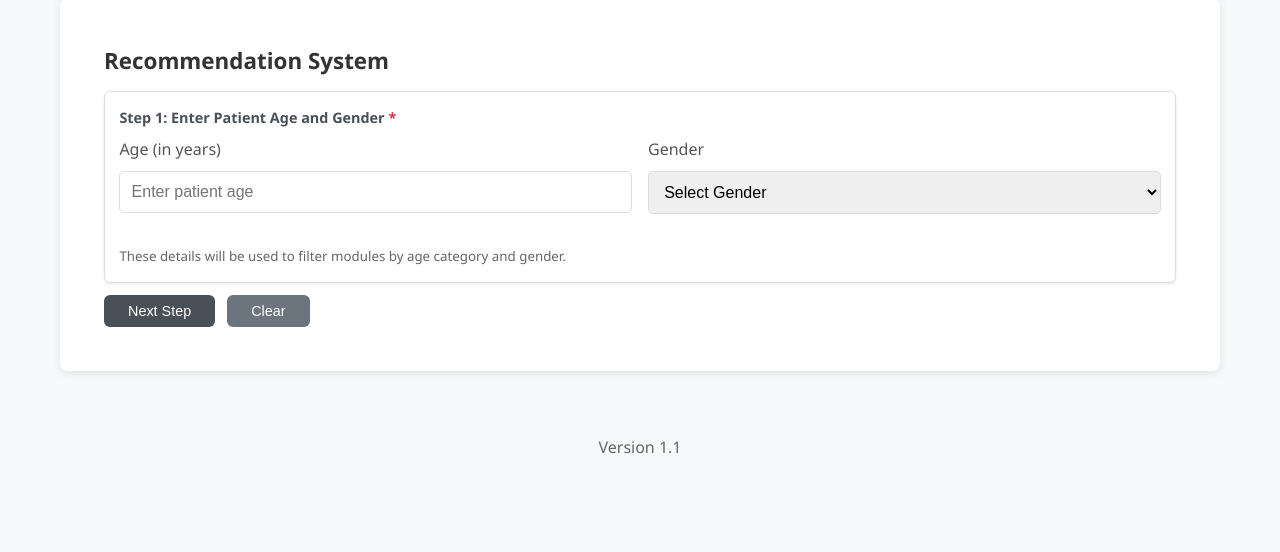
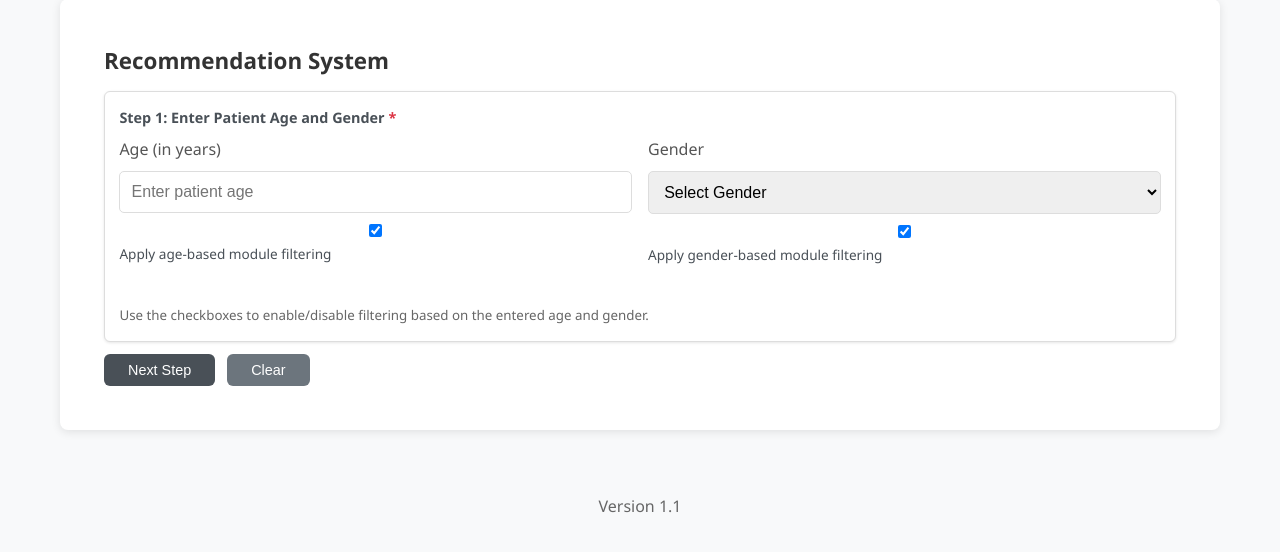
Before and after one commit to YashDaga874/yoga-therapy, a Flask app: page /recommendations in a window 1280 px wide. Shown: the part 193-745 px from the top of the page. Run offline with Flask 3, Linux system fonts and the light colour scheme.

Commit message:
Add optional age & gender filtering checkboxes in recommendation system
- Users can now toggle age-based module filtering on/off
- Users can now toggle gender-based module filtering on/off
- Both filters are enabled by default to preserve existing behavior
- When disabled, modules are shown regardless of age/gender match
- Step 1 now displays checkboxes for both filter options

```diff
--- a/web/templates/recommendations.html
+++ b/web/templates/recommendations.html
@@ -19,6 +19,12 @@
                     <label for="age">Age (in years)</label>
                     <input type="number" name="age" id="age" min="0" max="150"
                            placeholder="Enter patient age" style="width: 100%; padding: 0.7rem; border: 1px solid #ddd; border-radius: 5px; font-size: 1rem;">
+                    <div style="margin-top: 0.5rem;">
+                        <label style="font-size: 0.85rem; color: #495057; cursor: pointer;">
+                            <input type="checkbox" id="apply_age_filter" checked style="margin-right: 0.4rem;">
+                            Apply age-based module filtering
+                        </label>
+                    </div>
                 </div>
                 <div class="form-group">
                     <label for="gender">Gender</label>
@@ -29,10 +35,16 @@
                         <option value="Other">Other</option>
                         <option value="Not mentioned">Not mentioned</option>
                     </select>
+                    <div style="margin-top: 0.5rem;">
+                        <label style="font-size: 0.85rem; color: #495057; cursor: pointer;">
+                            <input type="checkbox" id="apply_gender_filter" checked style="margin-right: 0.4rem;">
+                            Apply gender-based module filtering
+                        </label>
+                    </div>
                 </div>
             </div>
             <small style="color: #666; display: block; margin-top: 0.5rem;">
-                These details will be used to filter modules by age category and gender.
+                Use the checkboxes to enable/disable filtering based on the entered age and gender.
             </small>
         </div>
 
@@ -145,14 +157,23 @@ function nextStep() {
     if (currentStep === 1) {
         const age = document.getElementById('age').value;
         const gender = document.getElementById('gender').value;
+        const applyAgeFilter = document.getElementById('apply_age_filter').checked;
+        const applyGenderFilter = document.getElementById('apply_gender_filter').checked;
+
+        if (applyAgeFilter) {
             if (!age || parseInt(age, 10) <= 0) {
                 alert('Please enter a valid age for the patient');
                 return;
             }
+        }
+
+        if (applyGenderFilter) {
             if (!gender) {
                 alert('Please select a gender for the patient');
                 return;
             }
+        }
+
         currentStep = 2;
         document.getElementById('step-2').style.display = 'block';
     } else if (currentStep === 2) {
@@ -337,6 +358,8 @@ window.updateDiseaseSeverity = updateDiseaseSeverity;
 
 // Module filtering and selection (per condition, using age + gender + per-condition severity)
 function filterAndLoadModules() {
+    const applyAgeFilter = document.getElementById('apply_age_filter').checked;
+    const applyGenderFilter = document.getElementById('apply_gender_filter').checked;
     const age = document.getElementById('age').value;
     const gender = document.getElementById('gender').value;
 
@@ -348,8 +371,8 @@ function filterAndLoadModules() {
     const fetchPromises = selectedDiseases.map(d => {
         let url = `/api/module/filter?disease_ids=${encodeURIComponent(String(d.id))}`;
         if (d.severity) url += `&severity=${encodeURIComponent(d.severity)}`;
-        if (age) url += `&age=${encodeURIComponent(age)}`;
-        if (gender) url += `&gender=${encodeURIComponent(gender)}`;
+        if (applyAgeFilter && age) url += `&age=${encodeURIComponent(age)}`;
+        if (applyGenderFilter && gender) url += `&gender=${encodeURIComponent(gender)}`;
         return fetch(url)
             .then(response => response.json())
             .then(data => {
```
Lines whose indentation alone changed are shown as unchanged.
